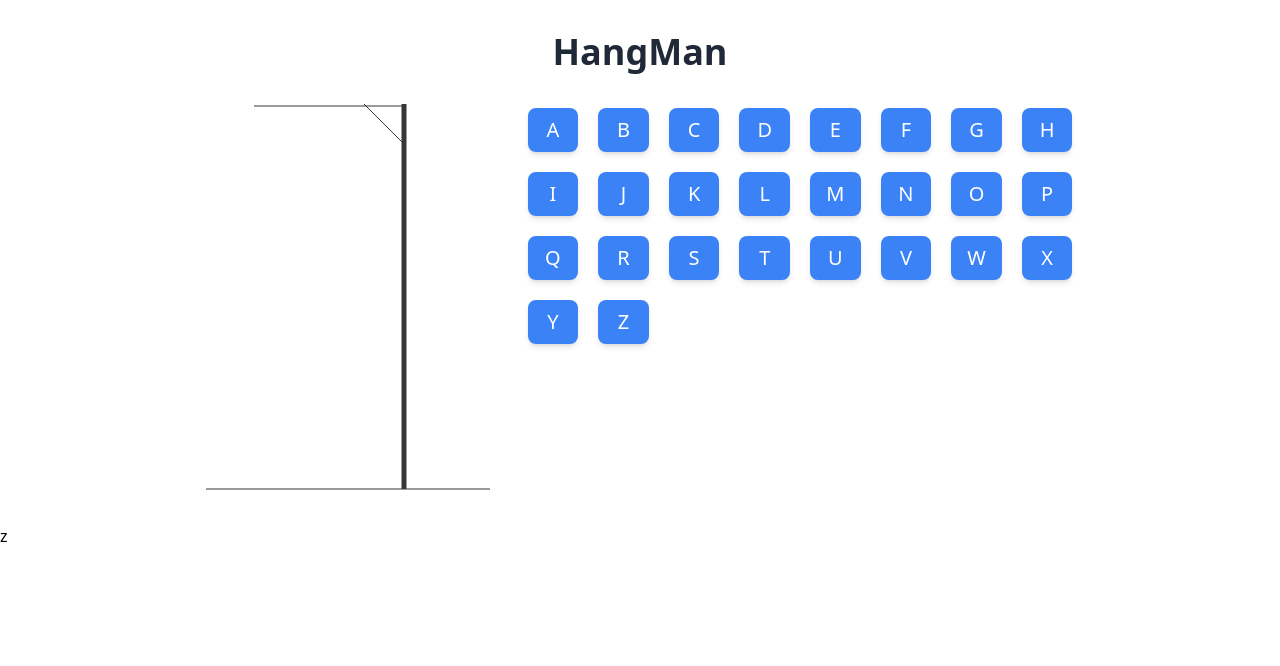
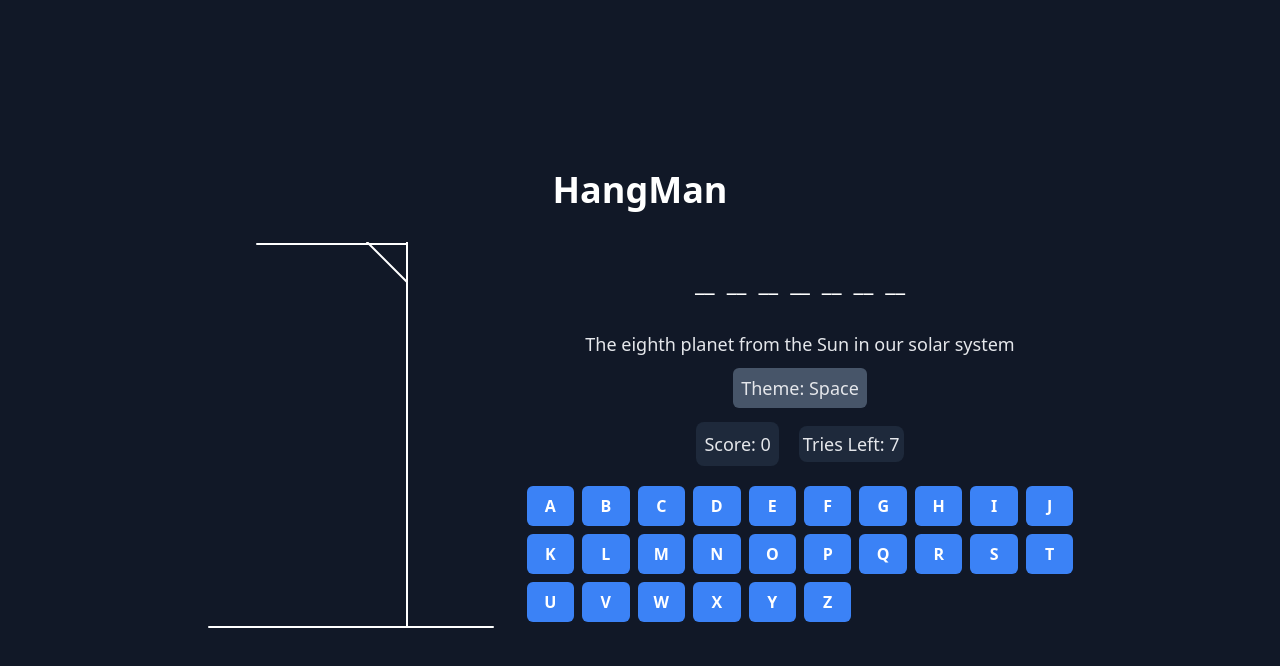
Before and after one commit to abhishekbansal2312/hangman-redux, a React (Vite) app: page / in a window 1280 px wide. Shown: the top 666 px of the page. Built offline with nearby package versions, Linux system fonts and the light colour scheme.

Commit message:
made a basic hangman will all the required funcionality

```diff
--- /dev/null
+++ b/src/components/AlphabetBar.jsx
@@ -0,0 +1,40 @@
+import React from "react";
+import { alphabets } from "../utils/index";
+import { useDispatch, useSelector } from "react-redux";
+import { checkGuess } from "../slices/gameSlice";
+import { capitiliser } from "../utils/index";
+
+const AlphabetBar = () => {
+  const guesses = useSelector((state) => state.game.guesses);
+  const dispatch = useDispatch();
+
+  const handleGuessClick = (letter) => {
+    dispatch(checkGuess({ guess: letter }));
+  };
+
+  return (
+    <div className="grid grid-cols-10 gap-2 mt-5">
+      {alphabets &&
+        alphabets[0].split("").map((alphabet) => (
+          <button
+            key={alphabet}
+            letter={alphabet}
+            onClick={() => {
+              handleGuessClick(alphabet);
+            }}
+            disabled={guesses.includes(alphabet)}
+            className={`bg-blue-500 hover:bg-blue-700 text-white font-bold py-2 px-4 rounded-md
+                ${
+                  guesses.includes(alphabet)
+                    ? "bg-gray-300 text-gray-500 cursor-not-allowed"
+                    : ""
+                }`}
+          >
+            {capitiliser(alphabet)}
+          </button>
+        ))}
+    </div>
+  );
+};
+
+export default AlphabetBar;
--- a/src/components/Canvas.jsx
+++ b/src/components/Canvas.jsx
@@ -1,21 +1,19 @@
-import { motion } from "framer-motion";
+import React, { useState, useEffect } from "react";
 
 export const Canvas = ({
   count,
-  color = "#363636",
+  color = "white",
   size = { width: 288, height: 388 },
+  interactive = false, // Add interactive prop
 }) => {
-  const draw = {
-    hidden: { pathLength: 0, opacity: 0 },
-    visible: {
-      pathLength: 1,
-      opacity: 1,
-      transition: {
-        pathLength: { type: "spring", duration: 1 },
-        opacity: { duration: 0.2 },
-      },
-    },
-  };
+  const [isAnimating, setIsAnimating] = useState(false);
+
+  useEffect(() => {
+    if (count > 0 && interactive) {
+      setIsAnimating(true);
+      setTimeout(() => setIsAnimating(false), 1000); // Animate for 1 second
+    }
+  }, [count, interactive]);
 
   const lines = [
     { condition: count > 0, x1: 50, y1: 0, x2: 52, y2: 100 }, // Rope
@@ -26,52 +24,46 @@ export const Canvas = ({
     { condition: count > 6, x1: 51, y1: 210, x2: 36, y2: 246 }, // Left Leg
   ];
 
+  const svgStyle = {
+    width: size.width,
+    height: size.height,
+    stroke: color,
+    strokeWidth: interactive ? 5 : 2, // Thicker stroke on interaction
+    strokeLinecap: "round", // Rounded line caps for smoother look
+    fill: "none", // Avoid unnecessary fill
+  };
+
   return (
-    <motion.svg
-      width={size.width}
-      height={size.height}
-      viewBox={`0 0 ${size.width} ${size.height}`}
-      initial="hidden"
-      animate="visible"
-    >
+    <svg viewBox={`0 0 ${size.width} ${size.height}`} style={svgStyle}>
       {/* Stage */}
-      <motion.line x1="2" y1="385" x2="286" y2="385" stroke={color} />
-
+      <line x1="2" y1="385" x2="286" y2="385" />
       {/* Pole */}
-      <motion.line
-        x1="200"
-        y1="0"
-        x2="200"
-        y2="385"
-        stroke={color}
-        strokeWidth={5}
-      />
-
+      <line x1="200" y1="0" x2="200" y2="385" />
       {/* Top */}
-      <motion.line x1="50" y1="2" x2="200" y2="2" stroke={color} />
-
+      <line x1="50" y1="2" x2="200" y2="2" />
       {/* Rib */}
-      <motion.line x1="160" y1="0" x2="200" y2="40" stroke={color} />
-
+      <line x1="160" y1="0" x2="200" y2="40" />
       {/* Conditional elements */}
       {lines.map((line, index) =>
         line.condition ? (
-          <motion.line
+          <line
             key={index}
             x1={line.x1}
             y1={line.y1}
             x2={line.x2}
             y2={line.y2}
-            stroke={color}
-            variants={draw}
           />
         ) : null
       )}
-
-      {/* Head */}
+      {/* Head (conditionally bold on animation) */}
       {count > 1 && (
-        <motion.circle cx="52" cy="122" r="20" stroke={color} variants={draw} />
+        <circle
+          cx="52"
+          cy="122"
+          r="20"
+          style={{ strokeWidth: isAnimating ? 4 : 2 }} // Bold head during animation
+        />
       )}
-    </motion.svg>
+    </svg>
   );
 };
--- /dev/null
+++ b/src/components/WordDisplay.jsx
@@ -0,0 +1,18 @@
+import React from "react";
+import { useSelector } from "react-redux";
+import { capitiliser } from "../utils";
+
+const WordDisplay = ({ word }) => {
+  const guesses = useSelector((state) => state.game.guesses);
+  return (
+    <div className="text-2xl flex gap-3 font-bold text-white my-6">
+      {word.split("").map((letter, index) => (
+        <div key={index} className="">
+          {guesses.includes(letter) ? capitiliser(letter) : "__"}
+        </div>
+      ))}
+    </div>
+  );
+};
+
+export default WordDisplay;
--- a/src/main.jsx
+++ b/src/main.jsx
@@ -10,6 +10,5 @@ createRoot(document.getElementById("root")).render(
     <Provider store={store}>
       <App />
     </Provider>
-    z
   </StrictMode>
 );
--- a/src/pages/HangMan.jsx
+++ b/src/pages/HangMan.jsx
@@ -1,29 +1,64 @@
-import React, { useState } from "react";
+import React from "react";
 import { Canvas } from "../components/Canvas";
-import { alphabets } from "../utils/index";
-import { capitiliser } from "../utils/index";
+import { capitiliser } from "../utils/index"; // Assuming capitiliser capitalizes text
+import { useSelector, useDispatch } from "react-redux";
+import WordDisplay from "../components/WordDisplay";
+import AlphabetBar from "../components/AlphabetBar";
+import { endGame, resetGame } from "../slices/gameSlice";
 
 export default function HangMan() {
-  const [count, setCount] = useState(0);
+  const dispatch = useDispatch();
+  const selectQuestion = useSelector(
+    (state) => state.game.currentQuestionIndex
+  );
+  const selectQuestions = useSelector((state) => state.game.questions);
+  const question = selectQuestions[selectQuestion];
+  const wrongGuesses = useSelector((state) => state.game.wrongGuesses);
+  const isGameStarted = useSelector((state) => state.game.isGameStarted);
+  const score = useSelector((state) => state.game.score);
+  const attemptsLeft = useSelector(
+    (state) => state.game.attempts - wrongGuesses
+  );
+
+  const handleResetGame = () => {
+    dispatch(resetGame());
+    dispatch(endGame());
+  };
 
   return (
-    <div className="max-w-4xl mx-auto flex flex-col justify-center items-center space-y-8 py-8">
-      <h1 className="text-4xl font-bold text-gray-800">HangMan</h1>
-      <div className="flex flex-wrap justify-center items-start space-x-8">
-        <Canvas count={count} />
-        <div className="grid grid-cols-8 gap-3">
-          {/* {
-            guess.map()
-        } */}
-          {alphabets &&
-            alphabets[0].split("").map((alphabet) => (
-              <button
-                key={alphabet}
-                className="m-1 px-4 py-2 bg-blue-500 text-white rounded-lg shadow-md hover:bg-blue-600 focus:outline-none text-xl font-medium"
-              >
-                {capitiliser(alphabet)}
-              </button>
-            ))}
+    <div className="hangman-container mx-auto w-full min-h-screen flex flex-col justify-center items-center space-y-8 py-8 bg-gray-900">
+      <h1 className="text-4xl font-bold text-white">HangMan</h1>
+      <div className="game-content flex flex-row justify-center items-start space-x-8">
+        <div className="canvas-wrapper">
+          <Canvas count={wrongGuesses} />
+        </div>
+        <div className="word-and-hint flex flex-col justify-between h-full">
+          <div className="word flex flex-row justify-center items-center space-x-2">
+            <WordDisplay word={question.word} />
+          </div>
+
+          <div className="text-lg font-medium text-gray-200 text-center my-2">
+            {question.hint}
+          </div>
+          <div className="text-lg font-medium text-gray-200 text-center capitalize mt-2">
+            <span className="bg-slate-600 p-2 rounded-md">
+              Theme: {capitiliser(question.category)}
+            </span>
+          </div>
+          {isGameStarted && (
+            <div className="text-lg font-medium text-gray-200 text-center mt-2">
+              <button onClick={handleResetGame}>Reset Game</button>
+            </div>
+          )}
+          <div className="flex items-center justify-center gap-5 mt-3">
+            <div className="text-lg font-medium text-gray-200 text-center mt-2 bg-slate-800 p-2 rounded-lg">
+              Score: {score}
+            </div>
+            <div className="text-lg font-medium text-gray-200 text-center mt-2 bg-slate-800 p-1 rounded-lg">
+              Tries Left: {attemptsLeft}
+            </div>
+          </div>
+          <AlphabetBar />
         </div>
       </div>
     </div>
--- a/src/slices/gameSlice.js
+++ b/src/slices/gameSlice.js
@@ -10,9 +10,10 @@ const gameSlice = createSlice({
     isGameStarted: false,
     attempts: 7,
     guesses: [],
+    wrongGuesses: 0,
   },
   reducers: {
-    startGAme(state) {
+    startGame(state) {
       state.isGameStarted = true;
     },
     endGame(state) {
@@ -20,23 +21,62 @@ const gameSlice = createSlice({
     },
     nextQuestion(state) {
       state.currentQuestionIndex = Math.floor(Math.random() * data.length);
+      state.guesses = [];
+      state.wrongGuesses = 0;
     },
     increaseScore(state) {
       state.score += 1;
     },
     decreaseAttempts(state) {
       state.attempts -= 1;
+      if (state.attempts === 0) {
+        state.isGameStarted = false;
+      }
     },
     resetGame(state) {
       state.score = 0;
       state.attempts = 7;
+      state.guesses = [];
+      state.wrongGuesses = 0;
+      state.currentQuestionIndex = Math.floor(Math.random() * data.length);
     },
     checkGuess(state, action) {
       const { guess } = action.payload;
-      state.guesses.push(guess);
+      if (!state.guesses.includes(guess)) {
+        state.guesses.push(guess);
+      }
+      const currentQuestion = state.questions[state.currentQuestionIndex];
+      if (!currentQuestion.word.includes(guess)) {
+        state.wrongGuesses++;
+        if (state.wrongGuesses >= state.attempts) {
+          state.isGameStarted = false;
+        }
+      } else {
+        const wordArray = currentQuestion.word.split("");
+        const guessedLetters = new Set(state.guesses);
+        const allLettersGuessed = wordArray.every((letter) =>
+          guessedLetters.has(letter)
+        );
+
+        if (allLettersGuessed) {
+          state.score += 1;
+
+          state.guesses = [];
+
+          state.currentQuestionIndex = Math.floor(Math.random() * data.length);
+        }
+      }
     },
   },
 });
 
-export const {} = gameSlice.actions;
+export const {
+  startGame,
+  endGame,
+  nextQuestion,
+  increaseScore,
+  decreaseAttempts,
+  resetGame,
+  checkGuess,
+} = gameSlice.actions;
 export default gameSlice.reducer;
```
Also changed, not shown: src/components/Button.jsx (deleted), src/components/Footer.jsx (deleted), src/components/Header.jsx (deleted).
